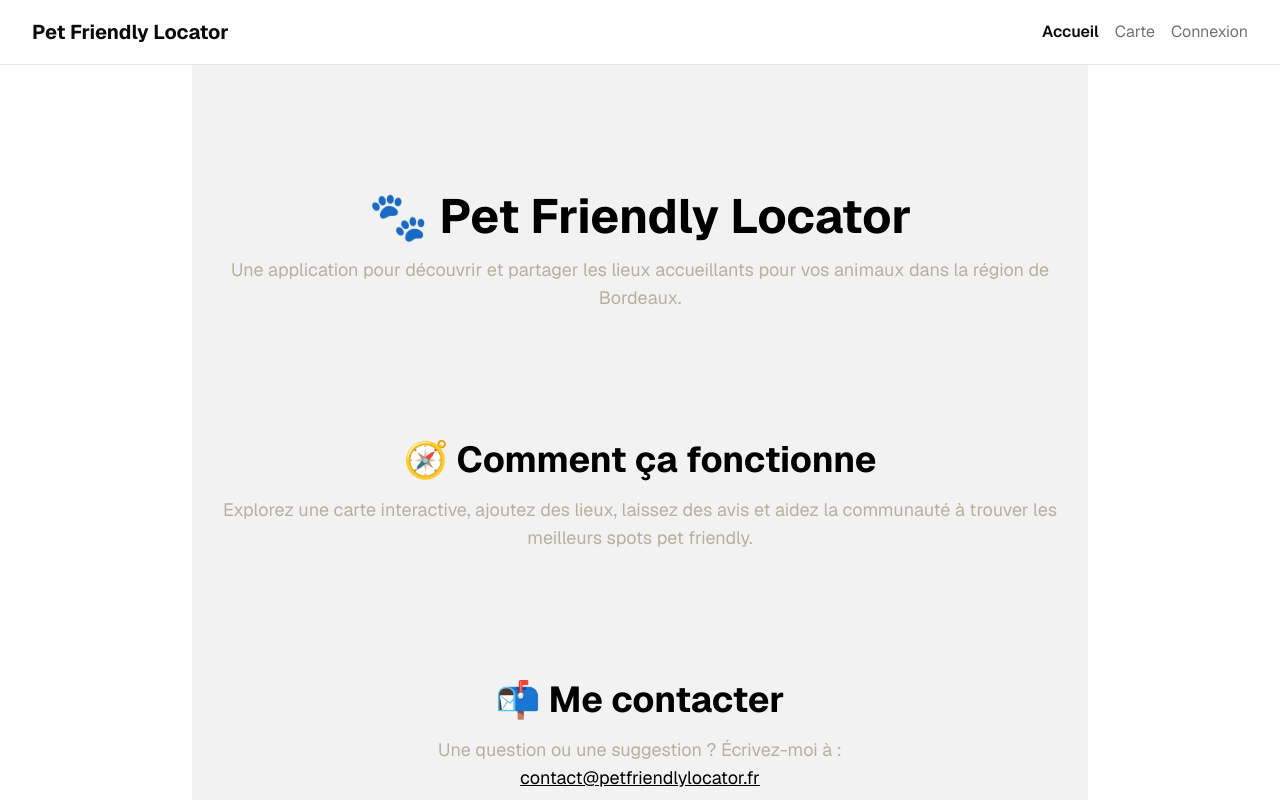
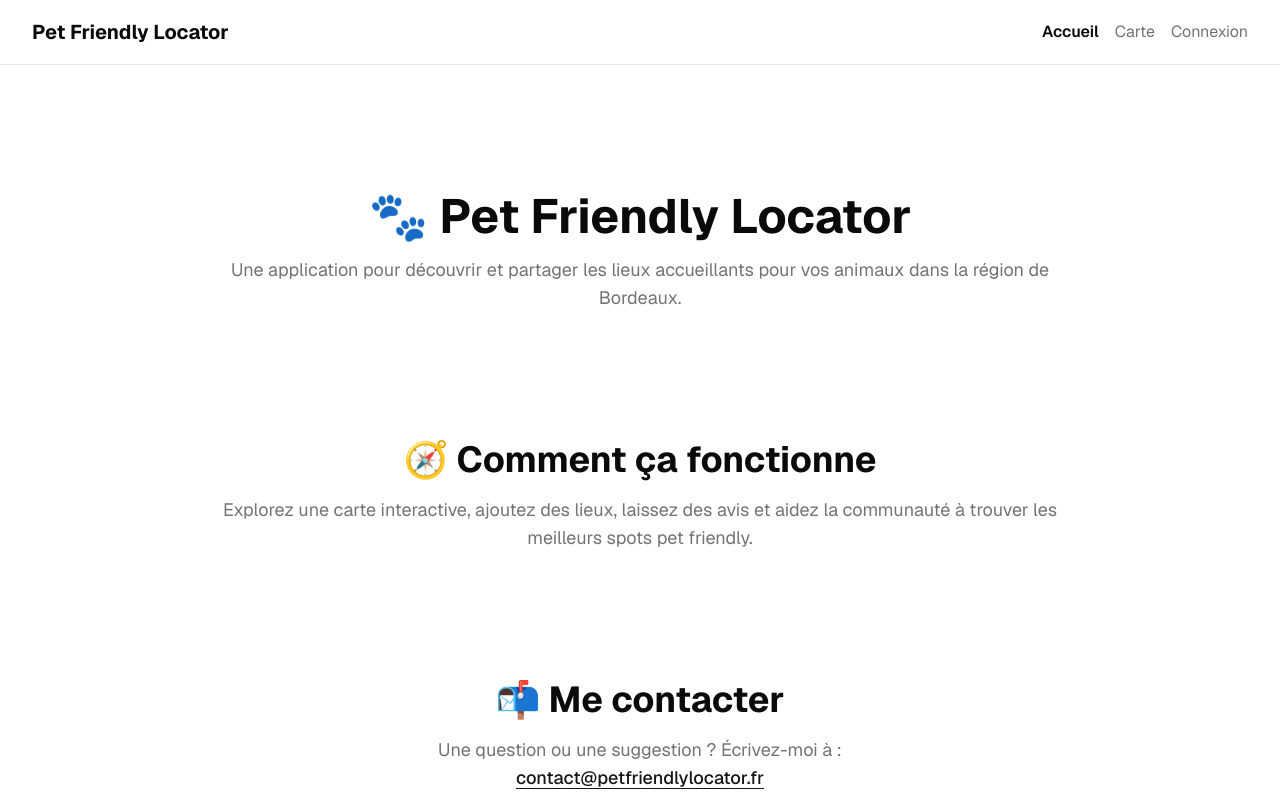
Before and after one commit to periicles/petfriendlylocator, a Next.js app: page / in a window 1280 px wide. Shown: the top 800 px of the page. Built offline with nearby package versions, Linux system fonts and the light colour scheme; no server answers.

Commit message:
refactor(home): migrate landing page to theme tokens
Replace vintage color classes with muted-foreground/primary tokens.

```diff
--- a/src/app/page.tsx
+++ b/src/app/page.tsx
@@ -2,13 +2,11 @@
 
 export default function HomePage() {
   return (
-    <div className="flex flex-col items-center text-center space-y-32 px-4 py-16 md:py-32 max-w-4xl mx-auto bg-vintage-light text-vintage-black">
+    <div className="mx-auto flex max-w-4xl flex-col items-center space-y-32 px-4 py-16 text-center md:py-32">
       {/* Section 1 */}
       <section className="space-y-4">
-        <h2 className="text-3xl md:text-5xl font-bold text-vintage-black">
-          🐾 Pet Friendly Locator
-        </h2>
-        <p className="text-lg text-vintage-taupe">
+        <h2 className="text-3xl font-bold md:text-5xl">🐾 Pet Friendly Locator</h2>
+        <p className="text-lg text-muted-foreground">
           Une application pour découvrir et partager les lieux accueillants pour vos animaux dans la
           région de Bordeaux.
         </p>
@@ -16,10 +14,8 @@ export default function HomePage() {
 
       {/* Section 2 */}
       <section className="space-y-4">
-        <h2 className="text-3xl md:text-4xl font-bold text-vintage-black">
-          🧭 Comment ça fonctionne
-        </h2>
-        <p className="text-lg text-vintage-taupe">
+        <h2 className="text-3xl font-bold md:text-4xl">🧭 Comment ça fonctionne</h2>
+        <p className="text-lg text-muted-foreground">
           Explorez une carte interactive, ajoutez des lieux, laissez des avis et aidez la communauté
           à trouver les meilleurs spots pet friendly.
         </p>
@@ -27,12 +23,12 @@ export default function HomePage() {
 
       {/* Section 3 */}
       <section className="space-y-4">
-        <h2 className="text-3xl md:text-4xl font-bold text-vintage-black">📬 Me contacter</h2>
-        <p className="text-lg text-vintage-taupe">
+        <h2 className="text-3xl font-bold md:text-4xl">📬 Me contacter</h2>
+        <p className="text-lg text-muted-foreground">
           Une question ou une suggestion ? Écrivez-moi à :<br />
           <a
             href="mailto:contact@petfriendlylocator.fr"
-            className="text-vintage-black underline hover:text-vintage-beige"
+            className="font-medium text-primary underline underline-offset-4 hover:text-primary/80"
           >
             contact@petfriendlylocator.fr
           </a>
```
Also changed, not shown: 1 other file (tests, documents, lock files or other folders).
